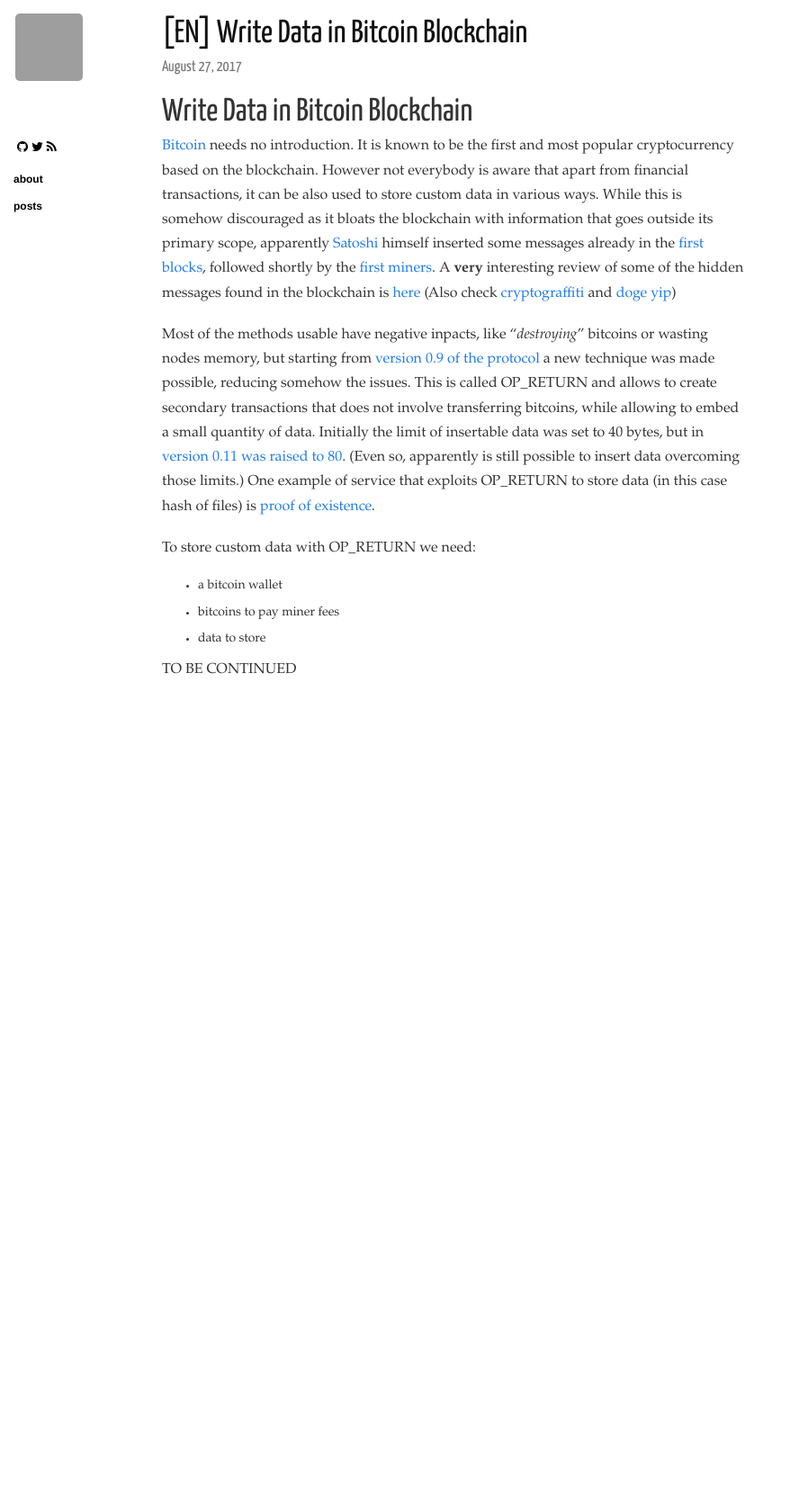
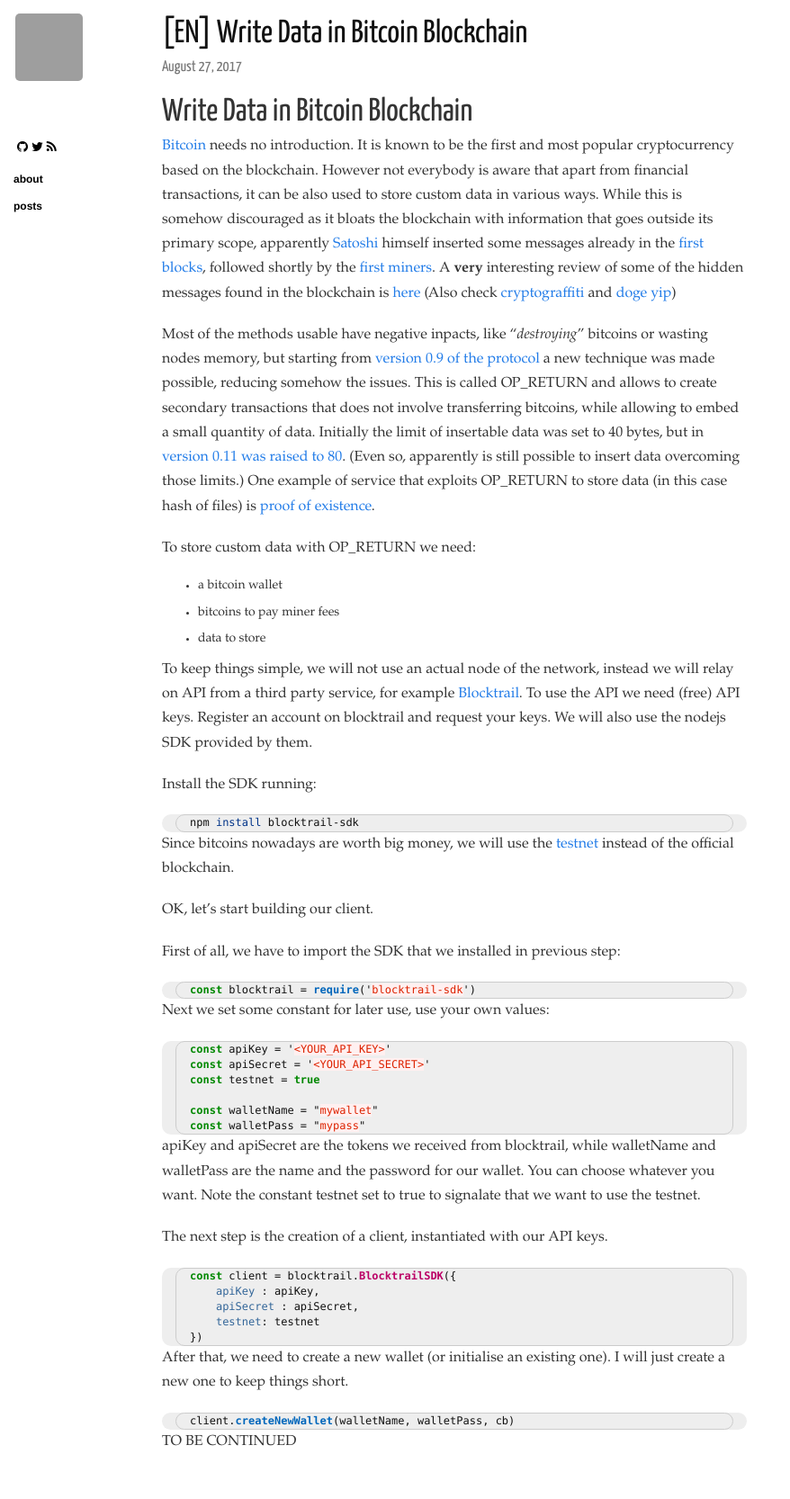
Before and after one commit to fbertone/blog.fbertone.it, a Jekyll site: the page built from _posts/2017-08-27-write-data-in-bitcoin-blockchain.md, in a window 1280 px wide. Shown: the whole page at 90% size, without its empty margins (0-878 px from the left). Built offline with Jekyll 4.4.1, drawn with Linux system fonts in a browser that asks for light colours; nearby versions of some CDN libraries; before the commit the page ends 900 px from its top, so only the background shows below that; grey boxes are pictures that could not be loaded.

Commit message:
Update 2017-08-27-write-data-in-bitcoin-blockchain.md

````diff
--- a/_posts/2017-08-27-write-data-in-bitcoin-blockchain.md
+++ b/_posts/2017-08-27-write-data-in-bitcoin-blockchain.md
@@ -20,4 +20,50 @@
 * bitcoins to pay miner fees
 * data to store
 
+To keep things simple, we will not use an actual node of the network, instead we will relay on API from a third party service, for example [Blocktrail](https://www.blocktrail.com). To use the API we need (free) API keys. Register an account on blocktrail and request your keys. We will also use the nodejs SDK provided by them.
+
+Install the SDK running:
+```bash
+npm install blocktrail-sdk
+```
+
+Since bitcoins nowadays are worth big money, we will use the [testnet](https://en.bitcoin.it/wiki/Testnet) instead of the official blockchain.
+
+OK, let's start building our client.
+
+First of all, we have to import the SDK that we installed in previous step:
+
+```javascript
+const blocktrail = require('blocktrail-sdk')
+```
+
+Next we set some constant for later use, use your own values:
+
+```javascript
+const apiKey = '<YOUR_API_KEY>'
+const apiSecret = '<YOUR_API_SECRET>'
+const testnet = true
+
+const walletName = "mywallet"
+const walletPass = "mypass"
+```
+
+apiKey and apiSecret are the tokens we received from blocktrail, while walletName and walletPass are the name and the password for our wallet. You can choose whatever you want. Note the constant testnet set to true to signalate that we want to use the testnet.
+
+The next step is the creation of a client, instantiated with our API keys.
+
+```javascript
+const client = blocktrail.BlocktrailSDK({
+    apiKey : apiKey,
+    apiSecret : apiSecret,
+    testnet: testnet
+})
+```
+
+After that, we need to create a new wallet (or initialise an existing one). I will just create a new one to keep things short.
+
+```javascript
+client.createNewWallet(walletName, walletPass, cb)
+```
+
 TO BE CONTINUED
````
